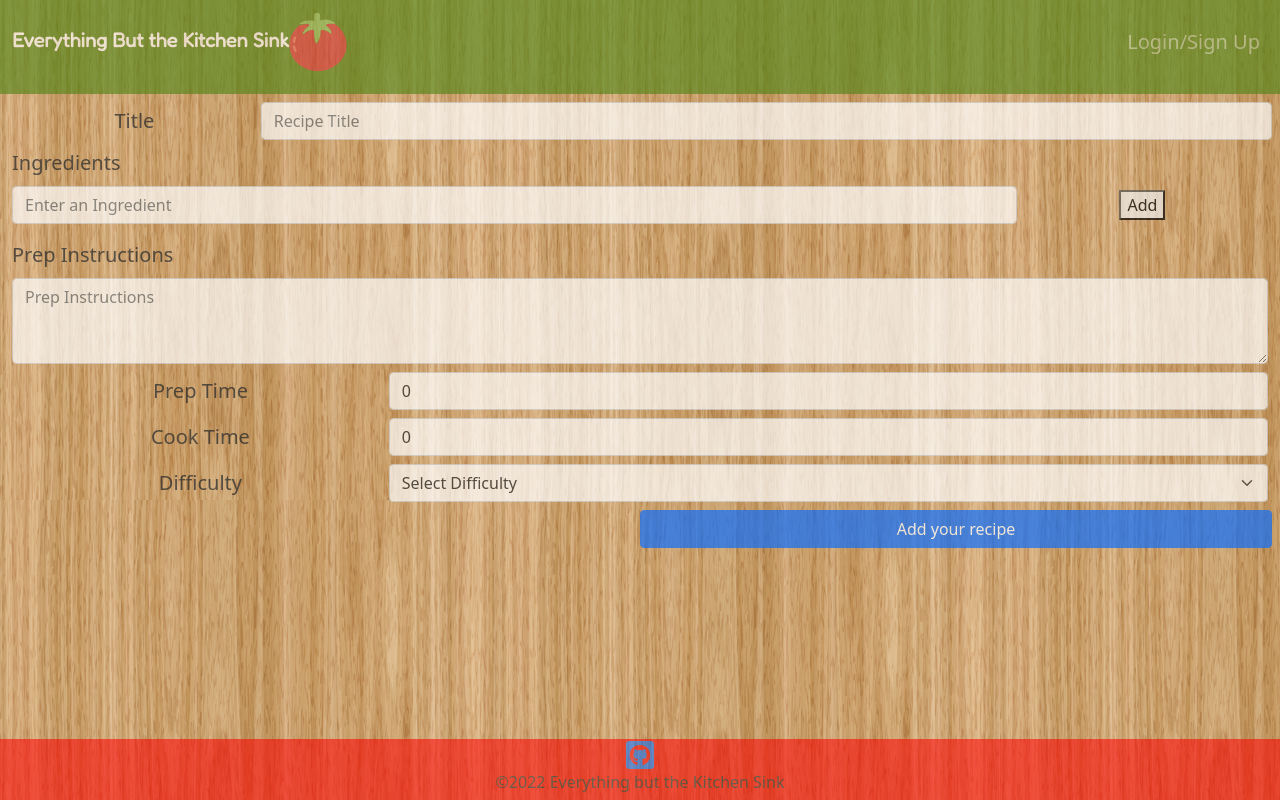
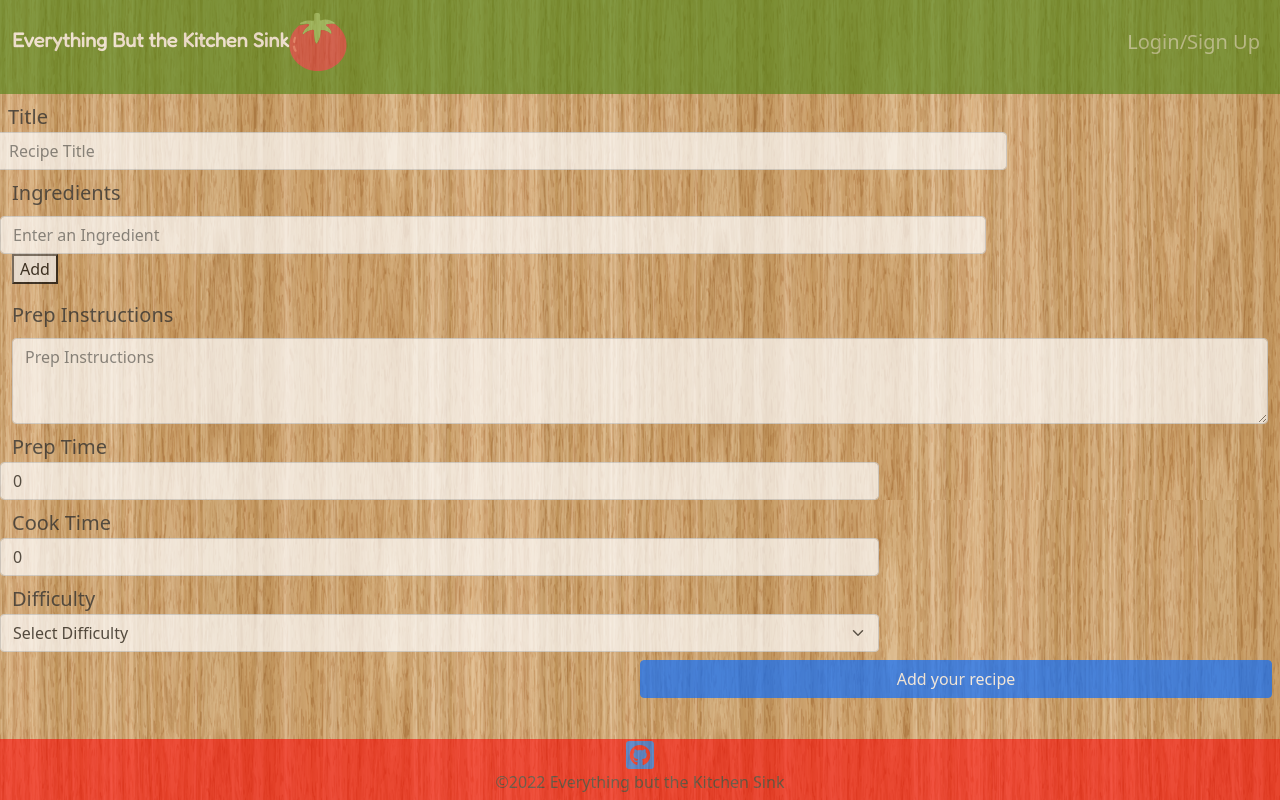
Before and after one commit to antger78/kitchen_sink, a React (Create React App) app in the folder client/: page /add-recipe in a window 1280 px wide. Built offline with nearby package versions, Linux system fonts and the light colour scheme.

Commit message:
fix like button

```diff
--- a/client/src/App.js
+++ b/client/src/App.js
@@ -45,7 +45,7 @@ function App() {
 	return (
 		<ApolloProvider client={client}>
 			<Router>
-				<div class="container-wrap">
+				<div className="container-wrap">
 					<Navbar
 						categories={categories}
 						currentCategory={currentCategory}
@@ -61,11 +61,11 @@ function App() {
 						</Route>
 						{/* show recipe container with "Your Recipes" h1 */}
 						<Route exact path="/your-recipes">
-              <UserRecipes category={categories[1]}  />
+							<UserRecipes category={categories[1]} />
 						</Route>
 						{/* show recipe container with "Your Fave Recipes" h1 */}
 						<Route exact path="/liked-recipes">
-              <LikedRecipes category={categories[2]}  />
+							<LikedRecipes category={categories[2]} />
 						</Route>
 						<Route render={() => <h1 className="display-2">Wrong page!</h1>} />
 					</Switch>
--- a/client/src/components/RecipeList/index.js
+++ b/client/src/components/RecipeList/index.js
@@ -7,11 +7,13 @@ import {
 	MUTATION_LIKERECIPE,
 	MUTATION_REMOVELIKE,
 } from "../../utils/mutations";
-import { QUERY_KEYWORDRECIPE, QUERY_FAVORITERECIPES } from "../../utils/queries";
+import {
+	QUERY_KEYWORDRECIPE,
+	QUERY_FAVORITERECIPES,
+} from "../../utils/queries";
 import Auth from "../../utils/auth";
 import ReactTextCollapse from "react-text-collapse";
 const TEXT_COLLAPSE_OPTIONS = {
-
 	collapse: false, // default state when component rendered
 	collapseText: "... show more", // text to show when collapsed
 	expandText: "show less", // text to show when expanded
@@ -49,16 +51,22 @@ const RecipeList = (props) => {
 				setIsLiked(true);
 			}
 		}
-  }, [likesCount]);
+	}, [userLikes]);
 
 	// mutations
 	const [addLike] = useMutation(MUTATION_LIKERECIPE, {
-    options: { awaitRefetchQuesries: true }
+		refetchQueries: [
+			{ query: QUERY_FAVORITERECIPES },
+			{ query: QUERY_KEYWORDRECIPE },
+		],
 	});
 
 	const [removeLike] = useMutation(MUTATION_REMOVELIKE, {
-    options: { awaitRefetchQuesries: true }
-  })
+		refetchQueries: [
+			{ query: QUERY_FAVORITERECIPES },
+			{ query: QUERY_KEYWORDRECIPE },
+		],
+	});
 
 	// handle add like
 	const handleAddLike = async () => {
@@ -77,7 +85,7 @@ const RecipeList = (props) => {
 		try {
 			await removeLike({ variables: { _id: id } });
 			setIsLiked(false);
-    } catch(err) {
+		} catch (err) {
 			console.log(err);
 		}
 		// window.location.reload();
@@ -99,9 +107,7 @@ const RecipeList = (props) => {
       </Alert> */}
 				{/* <Card.Img variant="top" alt="recipe card img" /> */}
 				<Card.Header>
-					<Card.Title as="h4">
-          {title}
-        </Card.Title>
+					<Card.Title as="h4">{title}</Card.Title>
 					{Auth.loggedIn() ? (
 						<h5>
 							{isLiked ? (
@@ -109,8 +115,7 @@ const RecipeList = (props) => {
 									<i
 										className="fa-solid fa-heart text-danger"
 										onClick={handleRemoveLike}
-              >
-              </i>
+									></i>
 								</a>
 							) : (
 								<a href="#!" className="text-secondary">
--- a/client/src/components/addRecipe/index.js
+++ b/client/src/components/addRecipe/index.js
@@ -1,6 +1,6 @@
 //add recipe form
 import React, { useState } from "react";
-import { Form, Button, Alert } from "react-bootstrap";
+import { Form, Button, Alert, Row } from "react-bootstrap";
 import { useMutation } from "@apollo/client";
 import { MUTATION_ADDRECIPE } from "../../utils/mutations";
 import { QUERY_RECIPES } from "../../utils/queries";
@@ -111,7 +111,7 @@ const RecipeForm = () => {
 
 				{/* title area */}
 				<Form.Group>
-					<row className="row-box my-2">
+					<Row className="row-box my-2">
 						<Form.Label htmlFor="title" className="mx-auto my-auto title">
 							Title
 						</Form.Label>
@@ -124,7 +124,7 @@ const RecipeForm = () => {
 							value={recipeFormData.title}
 							required
 						/>
-					</row>
+					</Row>
 					<Form.Control.Feedback type="invalid">
 						Your Recipe needs a Title!
 					</Form.Control.Feedback>
@@ -132,7 +132,7 @@ const RecipeForm = () => {
 
 				{/* ingredient area */}
 				<Form.Group className="mx-1 my-2">
-					<row className="row-box">
+					<Row className="row-box">
 						<Form.Label
 							htmlFor="ingredients"
 							className="my-auto align-self-start"
@@ -141,7 +141,7 @@ const RecipeForm = () => {
 						</Form.Label>
 						{inputList.map((ingredient, i) => {
 							return (
-								<row className="row-box my-2">
+								<Row className="row-box my-2" key={i}>
 									<Form.Control
 										className="ingredient-input"
 										as="input"
@@ -167,7 +167,7 @@ const RecipeForm = () => {
 											</button>
 										)}
 									</div>
-								</row>
+								</Row>
 								// old system of imputing ingredients
 								// <row className="row-box">
 								// 	<input
@@ -198,7 +198,7 @@ const RecipeForm = () => {
 						})}
 						{/* <div style={{ marginTop: 20 }}>{JSON.stringify(inputList)}</div> */}
 						{/* </row> */}
-					</row>
+					</Row>
 				</Form.Group>
 
 				{/* <Form.Group>
@@ -234,7 +234,7 @@ const RecipeForm = () => {
 
 				{/* prep time */}
 				<Form.Group className="mx-1 my-2">
-					<row className="row-box">
+					<Row className="row-box">
 						<Form.Label htmlFor="prepTime" className="my-auto mx-auto">
 							Prep Time
 						</Form.Label>
@@ -251,12 +251,12 @@ const RecipeForm = () => {
 						<Form.Control.Feedback type="invalid">
 							How long does your dish take to prep?
 						</Form.Control.Feedback>
-					</row>
+					</Row>
 				</Form.Group>
 
 				{/* cook time */}
 				<Form.Group className="mx-1 my-2">
-					<row className="row-box">
+					<Row className="row-box">
 						<Form.Label htmlFor="cookTime" className="my-auto mx-auto">
 							Cook Time
 						</Form.Label>
@@ -273,12 +273,12 @@ const RecipeForm = () => {
 						<Form.Control.Feedback type="invalid">
 							How long does your dish take to cook?
 						</Form.Control.Feedback>
-					</row>
+					</Row>
 				</Form.Group>
 
 				{/* difficulty */}
 				<Form.Group className="mx-1 my-2">
-					<row className="row-box">
+					<Row className="row-box">
 						<Form.Label htmlFor="difficulty" className="my-auto mx-auto">
 							Difficulty
 						</Form.Label>
@@ -295,7 +295,7 @@ const RecipeForm = () => {
 							<option value="Medium">Medium</option>
 							<option value="Hard">Hard</option>
 						</Form.Select>
-					</row>
+					</Row>
 				</Form.Group>
 				<Button
 					type="submit"
```
Lines whose indentation alone changed are shown as unchanged.
